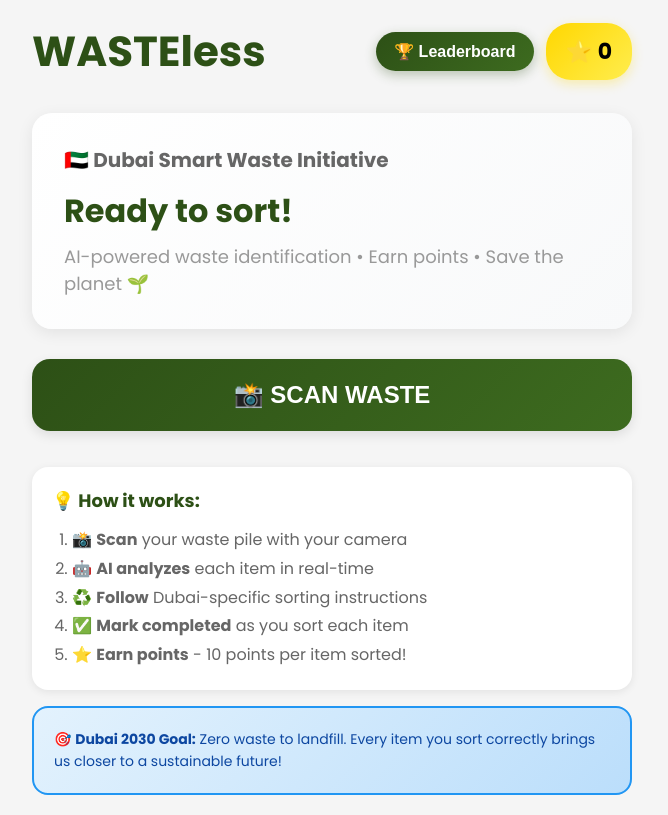
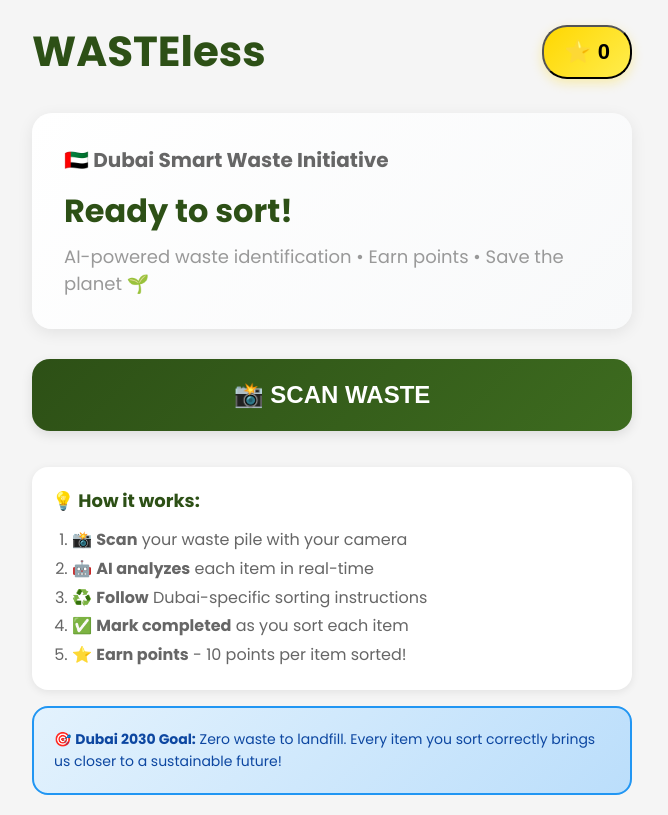
Before and after one commit to SilverMile/innovaite, a React (Vite) app: page / in a window 1280 px wide. Shown: the whole page, without its empty margins (308-976 px from the left). Built offline with nearby package versions, Linux system fonts and the light colour scheme.

Commit message:
Join Leaderboard and points into one button

```diff
--- a/package.json
+++ b/package.json
@@ -12,7 +12,6 @@
     "preview": "vite preview"
   },
   "dependencies": {
-    "@google/generative-ai": "^0.24.1",
     "app": "^0.1.0",
     "cors": "^2.8.5",
     "dotenv": "^17.2.3",
@@ -28,6 +27,7 @@
   },
   "devDependencies": {
     "@eslint/js": "^9.39.1",
+    "@google/generative-ai": "^0.24.1",
     "@types/cors": "^2.8.19",
     "@types/express": "^5.0.6",
     "@types/leaflet": "^1.9.21",
--- a/src/main.tsx
+++ b/src/main.tsx
@@ -272,12 +272,9 @@ function App() {
           <div style={{ display: 'flex', justifyContent: 'space-between', alignItems: 'center', marginBottom: '30px' }}>
             <h1 style={{ fontSize: '42px', fontWeight: 'bold', color: '#2d5016', margin: 0 }}>WASTEless</h1>
             <div style={{ display: 'flex', gap: '12px', alignItems: 'center' }}>
-              <button onClick={() => setScreen('leaderboard')} style={{ background: 'linear-gradient(135deg, #2d5016 0%, #3d6b1f 100%)', padding: '10px 18px', borderRadius: '20px', fontSize: '16px', fontWeight: 'bold', color: 'white', border: 'none', cursor: 'pointer', boxShadow: '0 4px 12px rgba(45, 80, 22, 0.3)', transition: 'transform 0.2s' }} onMouseEnter={(e) => e.currentTarget.style.transform = 'translateY(-2px)'} onMouseLeave={(e) => e.currentTarget.style.transform = 'translateY(0)'}>
-                🏆 Leaderboard
+              <button onClick={() => setScreen('leaderboard')} style={{ background: 'linear-gradient(135deg, #ffd700 0%, #ffed4e 100%)', padding: '12px 20px', borderRadius: '25px', fontSize: '22px', fontWeight: 'bold', boxShadow: '0 4px 12px rgba(255, 215, 0, 0.3)' }}>
+                ⭐ {points}
               </button>
-              <div style={{ background: 'linear-gradient(135deg, #ffd700 0%, #ffed4e 100%)', padding: '12px 20px', borderRadius: '25px', fontSize: '22px', fontWeight: 'bold', boxShadow: '0 4px 12px rgba(255, 215, 0, 0.3)' }}>
-                ⭐ {points}
-              </div>
             </div>
           </div>
 
```
Also changed, not shown: 1 other file (tests, documents, lock files or other folders).
